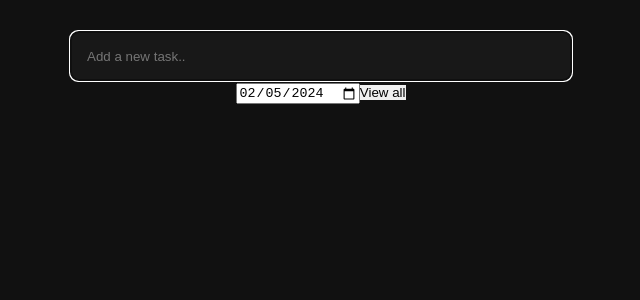
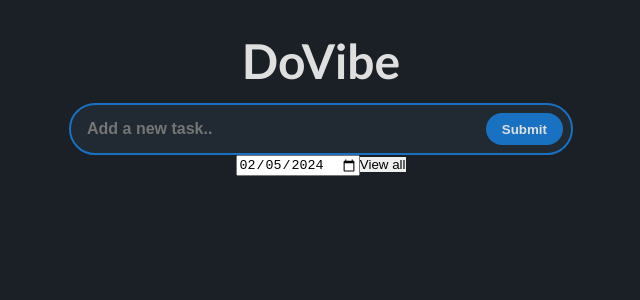
Before and after one commit to iNikAnn/DoVibe, a React (Create React App) app: page / in a window 1280 px wide. Shown: the top 300 px of the page, without its empty margins (319-959 px from the left). Built offline with nearby package versions, Linux system fonts and the light colour scheme; the HTML template or start-up script is replaced by a standard one.

Commit message:
Update: Limited todo length to ensure concise display

```diff
--- a/src/App.css
+++ b/src/App.css
@@ -5,8 +5,6 @@
 	flex-direction: column;
 	align-items: center;
 	min-height: 100vh;
-	background-color: #111111;
-	color: #bfbfbf;
 }
 
 .highlightDuplicate {
--- a/src/components/InputBar.jsx
+++ b/src/components/InputBar.jsx
@@ -15,9 +15,14 @@ function InputBar({ inputBarRef, onSubmit }) {
 		};
 	};
 
+	const handleChange = (e) => {
+		setInput(e.target.value.slice(0, 45)); // Restrict input length
+	};
+
 	return (
 		<div>
 			<form
+				className={styles.form}
 				action="submit"
 				onSubmit={(e) => handleSubmit(e)}
 			>
@@ -27,8 +32,12 @@ function InputBar({ inputBarRef, onSubmit }) {
 					type="text"
 					value={input}
 					placeholder="Add a new task.."
-					onChange={(e) => setInput(e.target.value)}
+					onChange={(e) => handleChange(e)}
 				/>
+
+				<div className={styles.btnWrapper}>
+					<button className={styles.btn}>Submit</button>
+				</div>
 			</form>
 		</div>
 	);
--- a/src/components/TodoApp.jsx
+++ b/src/components/TodoApp.jsx
@@ -110,6 +110,8 @@ function TodoApp() {
 
 	return (
 		<div className={styles.todoApp}>
+			<h1>DoVibe</h1>
+
 			<InputBar inputBarRef={inputBarRef} onSubmit={handleAddTodo} />
 
 			<div>
--- a/src/css/InputBar.module.css
+++ b/src/css/InputBar.module.css
@@ -1,11 +1,40 @@
+.form {
+	position: relative;
+}
+
 .input {
 	height: 3rem;
 	width: 100%;
 	padding: 1rem;
 
 	background-color: var(--bg-color-secondary);
-	/* border: 2px solid #303030; */
-	border-radius: 0.5rem;
+	border-radius: 3rem;
 	border: none;
 	color: #bfbfbf;
+	font-size: 1rem;
+	font-weight: 600;
 }
+
+.input:focus {
+	outline: 2px solid var(--accent-color);
+}
+
+.btnWrapper {
+	position: absolute;
+	top: 50%;
+	right: 0;
+	transform: translate(-0.5rem, -50%);
+}
+
+.btn {
+	background-color: var(--accent-color);
+	color: var(--text-color-primary);
+	font-weight: 600;
+	border-radius: 2rem;
+	height: 2rem;
+	padding: 0 1rem;
+}
+
+.btn:hover {
+	filter: brightness(0.9);
+}
--- a/src/css/TodoItem.module.css
+++ b/src/css/TodoItem.module.css
@@ -59,7 +59,7 @@
 	background-color: unset;
 	width: 2.5rem;
 	height: 2.5rem;
-	color: #bfbfbf;
+	/* color: #bfbfbf; */
 }
 
 .btnWrapper button:hover {
@@ -67,15 +67,15 @@
 	border-radius: 50%;
 }
 
-.btnRename:hover {
+.btnRename {
 	color: #7fc7ff;
 }
 
-.btnRemove:hover {
+.btnRemove {
 	color: #e4717a;
 }
 
-.btnMark:hover {
+.btnMark {
 	color: #3eb489;
 }
 
--- a/src/index.css
+++ b/src/index.css
@@ -1,9 +1,11 @@
 :root {
-	--accent-color: cyan;
+	--accent-color: #1971c2;
 
-	--bg-color-primary: #151515;
-	--bg-color-secondary: #181818;
-	--bg-color-tertiary: #202020;
+	--text-color-primary: #dfdfdf;
+
+	--bg-color-primary: #1a2026;
+	--bg-color-secondary: #212a33;
+	--bg-color-tertiary: #2e3945;
 }
 
 * {
@@ -12,9 +14,13 @@
 	box-sizing: border-box;
 }
 
+html {
+	background-color: var(--bg-color-primary);
+	color: var(--text-color-primary);
+}
+
 body {
-	font-family: 'Segoe UI', 'Roboto', 'Oxygen', 'Ubuntu', 'Cantarell', 'Fira Sans', 'Droid Sans', 'Helvetica Neue',
-		sans-serif;
+	font-family: 'Gill Sans', 'Gill Sans MT', Calibri, 'Trebuchet MS', sans-serif;
 }
 
 code {
@@ -24,4 +30,9 @@ code {
 button {
 	border: none;
 	cursor: pointer;
+	transition: transform 0.3s ease;
 }
+
+button:active {
+	transform: scale(0.95);
+}
```
